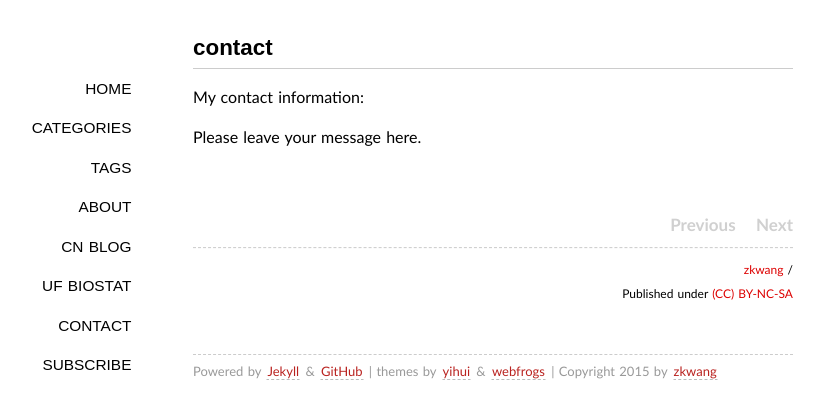
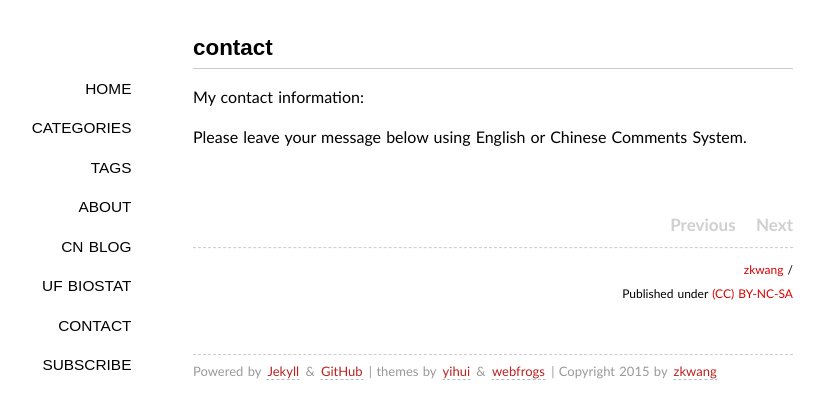
Before and after one commit to zkwang2014/zkwang2014.github.com, a Jekyll site: the page built from contact/index.md, in a window 1280 px wide. Shown: the top 419 px of the page, without its empty margins (147-971 px from the left). Built offline with Jekyll 4.4.1, drawn with Linux system fonts in a browser that asks for light colours; nearby versions of some CDN libraries; some web fonts are replaced; library files that are not in the unit come from our copies; Markdown is read by kramdown in place of the engine named in the settings; comment, search, counter and statistics services are not loaded.

Commit message:
Update index.md

```diff
--- a/contact/index.md
+++ b/contact/index.md
@@ -7,5 +7,4 @@ permalink: /contact/
 My contact information:
 
 
-
-Please leave your message here.
+Please leave your message below using English or Chinese Comments System.
```
